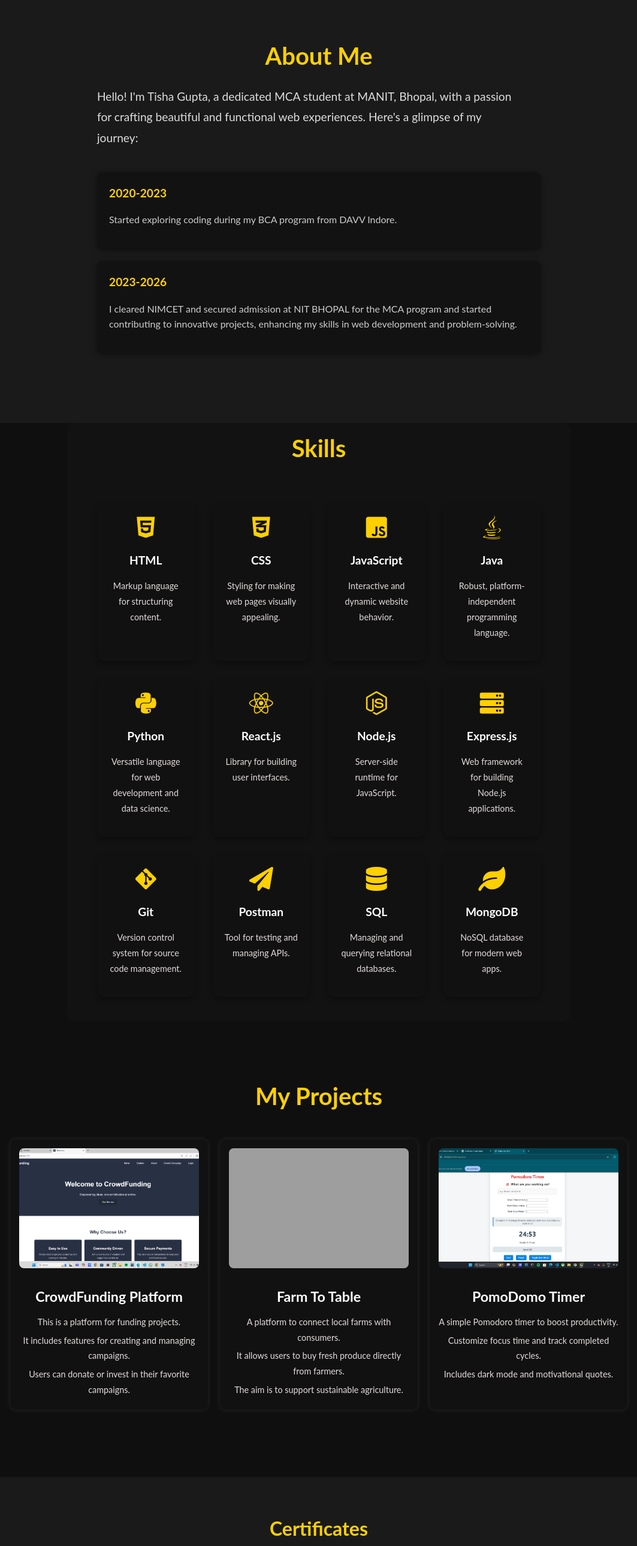
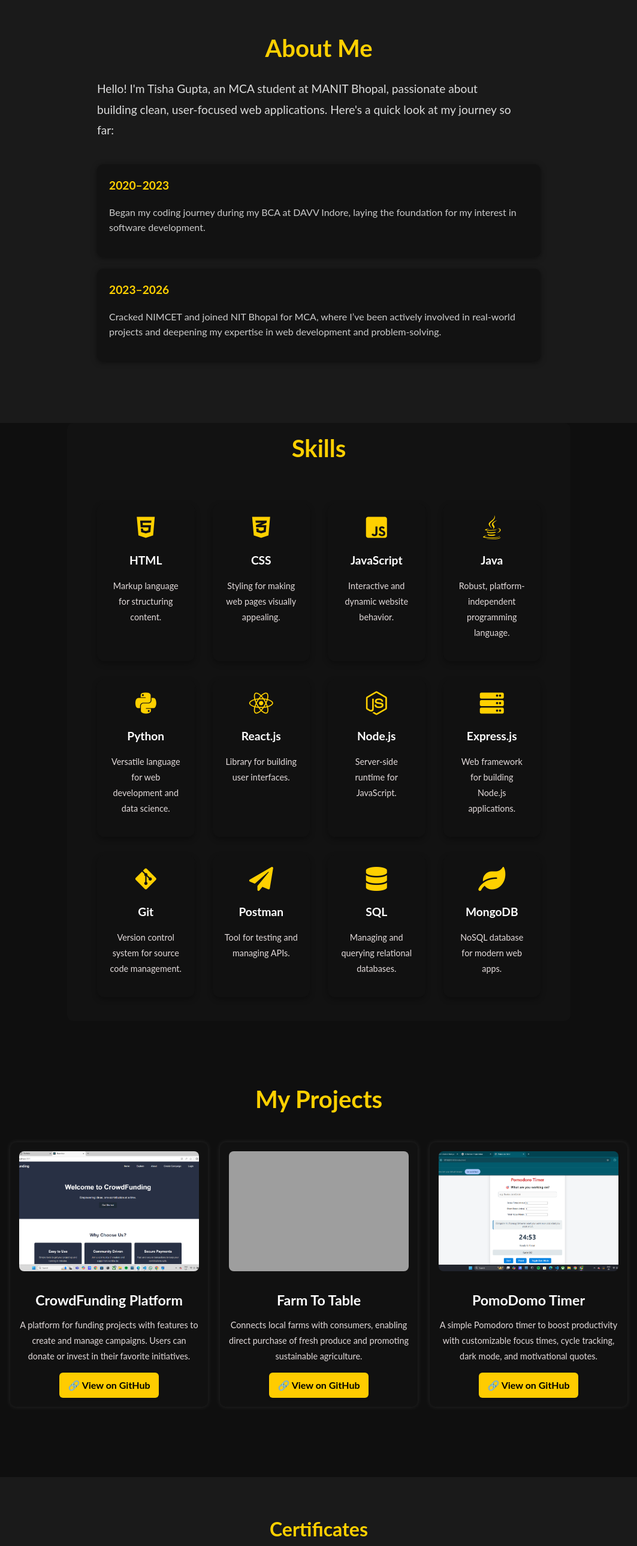
Before and after one commit to Tisha966/Portfolio, a website: page index.html in a window 1280 px wide. Shown: the part 1020-3597 px from the top of the page at 60% size, without its empty margins (108-1171 px from the left). Drawn offline with Linux system fonts and the light colour scheme; grey boxes are pictures that could not be loaded.

Commit message:
css updated!

```diff
--- a/index.html
+++ b/index.html
@@ -54,30 +54,29 @@
   </section>
 
 
-
-
-
-
   <!-- About Section -->
   <section id="about">
   <h2>About Me</h2>
   <div class="about-content">
     <p>
-        Hello! I'm Tisha Gupta, a dedicated MCA student at MANIT, Bhopal, with a passion for crafting beautiful and functional web experiences. Here's a glimpse of my journey:
+      Hello! I'm Tisha Gupta, an MCA student at MANIT Bhopal, passionate about building clean, user-focused web applications. Here's a quick look at my journey so far:
     </p>
     <div class="timeline">
 
       <div class="timeline-item" data-year="2021">
-          <span class="year">2020-2023</span>
-          <p>Started exploring coding during my BCA program from DAVV Indore.</p>
+        <span class="year">2020–2023</span>
+        <p>Began my coding journey during my BCA at DAVV Indore, laying the foundation for my interest in software development.</p>
       </div>
+
       <div class="timeline-item" data-year="2024">
-          <span class="year">2023-2026</span>
-          <p>I cleared NIMCET and secured admission at NIT BHOPAL for the MCA program and started contributing to innovative projects, enhancing my skills in web development and problem-solving.</p>
+        <span class="year">2023–2026</span>
+        <p>Cracked NIMCET and joined NIT Bhopal for MCA, where I’ve been actively involved in real-world projects and deepening my expertise in web development and problem-solving.</p>
       </div>
+
     </div>
   </div>
 </section>
+
   <section id="skills">
     <h2>Skills</h2>
     <div class="skills-container">
@@ -154,33 +153,34 @@
   <section id="Projects">
   <h2>My Projects</h2>
   <div class="portfolio-items">
+
     <div class="portfolio-item">
       <img src="assets/images/Screenshot (24).png" alt="CrowdFunding Platform" class="portfolio-image" />
       <div class="portfolio-description">
         <h3>CrowdFunding Platform</h3>
-          <p>This is a platform for funding projects.</p>
-          <p>It includes features for creating and managing campaigns.</p>
-          <p>Users can donate or invest in their favorite campaigns.</p>
+        <p>A platform for funding projects with features to create and manage campaigns. Users can donate or invest in their favorite initiatives.</p>
+        <a href="https://github.com/your-username/crowdfunding-platform" target="_blank">🔗 View on GitHub</a>
       </div>
     </div>
+
     <div class="portfolio-item">
       <img src="assets/images/Screenshot (25).png" alt="Farm To Table" class="portfolio-image" />
       <div class="portfolio-description">
         <h3>Farm To Table</h3>
-          <p>A platform to connect local farms with consumers.</p>
-          <p>It allows users to buy fresh produce directly from farmers.</p>
-          <p>The aim is to support sustainable agriculture.</p>
+        <p>Connects local farms with consumers, enabling direct purchase of fresh produce and promoting sustainable agriculture.</p>
+        <a href="https://github.com/your-username/farm-to-table" target="_blank">🔗 View on GitHub</a>
       </div>
     </div>
+
     <div class="portfolio-item">
       <img src="assets/images/Screenshot 2025-04-14 231523.png" alt="PomoDomo Timer" class="portfolio-image" />
       <div class="portfolio-description">
-          <h3>PomoDomo Timer </h3>
-          <p>A simple Pomodoro timer to boost productivity.</p>
-          <p>Customize focus time and track completed cycles.</p>
-          <p>Includes dark mode and motivational quotes.</p>
+        <h3>PomoDomo Timer</h3>
+        <p>A simple Pomodoro timer to boost productivity with customizable focus times, cycle tracking, dark mode, and motivational quotes.</p>
+        <a href="https://github.com/your-username/pomodoro-timer" target="_blank">🔗 View on GitHub</a>
       </div>
     </div>
+
   </div>
 </section>
 
@@ -199,7 +199,7 @@
       <p style="color: #777; font-family: 'Lato', sans-serif;">
         Completed certified cybersecurity training (1st April – 16th May 2025) covering ethical hacking and penetration testing fundamentals.
       </p>
-      <a href="assets/images/Tisha's Certificate_page-0001.jpg" target="_blank" style="color: #777; font-family: 'Lato', sans-serif;">View Fullscreen</a>
+      <a href="assets/images/Tisha's Certificate_page-0001.jpg" target="_blank" style="color: white; font-family: 'Lato', sans-serif;">View Fullscreen</a>
     </div>
 
     <!-- Certificate 2: AINCAT -->
@@ -213,7 +213,7 @@
       <p style="color: #777; font-family: 'Lato', sans-serif;">
         Secured <strong style="font-size: 1.1rem; color:#777; font-style: italic;">All India Rank 179</strong> in the All India National Coding Aptitude Test (AINCAT).
       </p>
-      <a href="assets/images/naukri_campus_ai_ncat_participation_may_2025 (1)_page-0001.jpg" target="_blank" style="color: #777; font-family: 'Lato', sans-serif;">View Fullscreen</a>
+      <a href="assets/images/naukri_campus_ai_ncat_participation_may_2025 (1)_page-0001.jpg" target="_blank" style="color: white; font-family: 'Lato', sans-serif;">View Fullscreen</a>
     </div>
 
     <!-- Certificate 3: IBM SkillsBuild -->
@@ -227,21 +227,11 @@
       <p style="color: #777; font-family: 'Lato', sans-serif;">
         Completed a 6-week virtual internship (25th June – 5th August 2024) with CSRBOX and IBM SkillsBuild.
       </p>
-      <a href="assets/images/IBM SkillsBuild Front end Web Development Summer Internship Certificate_page-0001.jpg" target="_blank" style="color: #777; font-family: 'Lato', sans-serif;">View Fullscreen</a>
+      <a href="assets/images/IBM SkillsBuild Front end Web Development Summer Internship Certificate_page-0001.jpg" target="_blank" style="color: white; font-family: 'Lato', sans-serif;">View Fullscreen</a>
     </div>
 
   </div>
 </section>
-
-
-
-    <!-- Certificate 4: Amazon -->
-    <!-- <div class="certificate-item">
-      <embed src="assets/images/hackonamazon.pdf" type="application/pdf" width="100%" height="550px" />
-      <p><strong>Amazon Participation Certificate</strong></p>
-      <p>Participated in an event organized by Amazon, showcasing enthusiasm for innovation and learning in technology.</p>
-      <a href="assets/images/hackonamazon.pdf" target="_blank">View Fullscreen</a>
-    </div> -->
 
   </div>
 </section>
--- a/styles/style.css
+++ b/styles/style.css
@@ -1136,3 +1136,50 @@ nav ul li a:hover {
     justify-content: center;
   }
 }
+.portfolio-description a {
+  display: inline-block;
+  margin-top: 10px;
+  padding: 8px 14px;
+  background-color: #ffcc00; /* yellow */
+  color: #000; /* black */
+  text-decoration: none;
+  font-weight: bold;
+  border-radius: 6px;
+  transition: background-color 0.3s ease, transform 0.2s ease;
+  box-shadow: 0 2px 5px rgba(0, 0, 0, 0.1);
+}
+
+.portfolio-description a:hover {
+  background-color: #e6b800; /* darker yellow */
+  transform: scale(1.05);
+  color: #fff;
+}
+
+.certificates-container {
+  display: flex;
+  flex-wrap: wrap;
+  justify-content: center;
+  gap: 30px;
+}
+
+.certificate-item {
+  background-color: #2a2a2a;
+  padding: 20px;
+  border-radius: 10px;
+  box-shadow: 0 4px 12px rgba(0, 0, 0, 0.3);
+  transition: transform 0.3s ease, box-shadow 0.3s ease;
+  width: 100%; /* default for mobile */
+  max-width: 600px;
+}
+
+.certificate-item:hover {
+  transform: scale(1.02);
+  box-shadow: 0 6px 20px rgba(255, 204, 0, 0.3);
+}
+
+/* Desktop view: 3 in a row */
+@media (min-width: 992px) {
+  .certificate-item {
+    width: 30%;
+  }
+}
```
Lines whose indentation alone changed are shown as unchanged.
